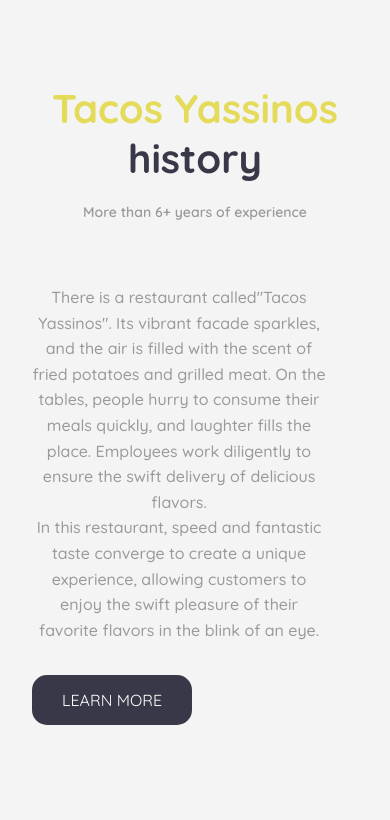
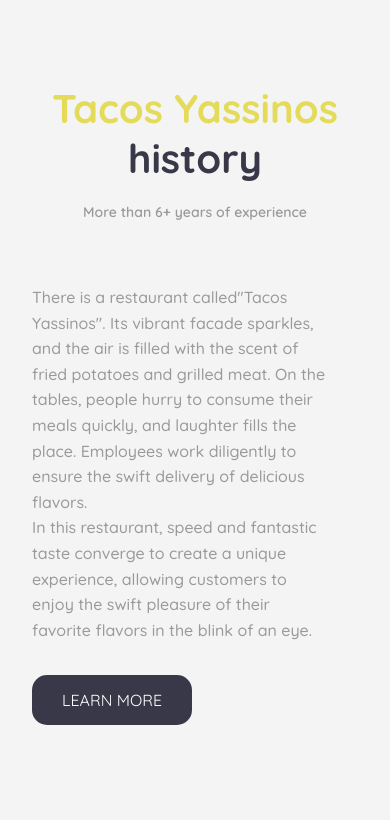
Before and after one commit to Mhamed-Khebit/restaurant, a PHP site: page / in a window 390 px wide. Shown: the part 845-1665 px from the top of the page. Run offline with PHP 8.4, Linux system fonts and the light colour scheme; some libraries are stand-ins or nearby versions.

Commit message:
Update style.css

```diff
--- a/style.css
+++ b/style.css
@@ -524,10 +524,6 @@ form button {
     #about img {
       display: none;
     }
-    #about p {
-      text-align: center;
-    }
-
     #offers {
       height: auto;
       padding: 30px 10px;
```
